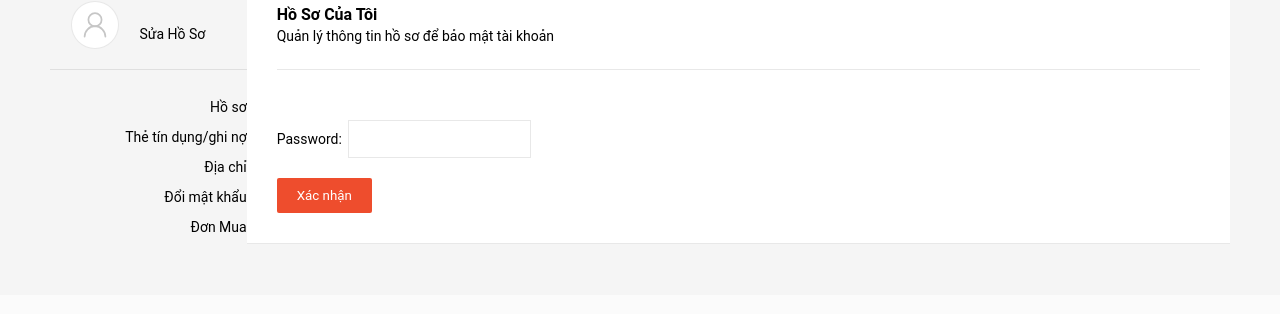
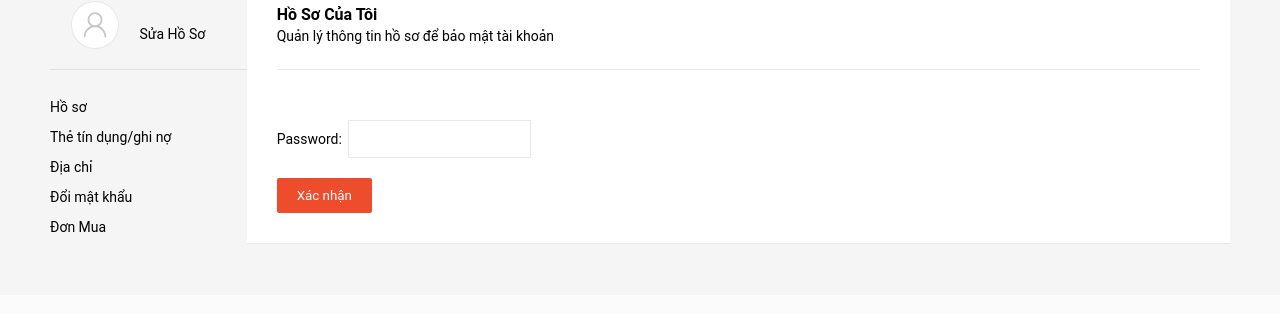
Before and after one commit to tungbach92/shoppe_nextjs, a Next.js app: page /account/email in a window 1280 px wide. Shown: the part 162-476 px from the top of the page. Built offline with nearby package versions, Linux system fonts and the light colour scheme; no server answers; the database is empty.

Commit message:
fix responsive acc and menu

```diff
--- a/src/components/Account/AccountMenu.tsx
+++ b/src/components/Account/AccountMenu.tsx
@@ -59,7 +59,7 @@ export default function AccountMenu({user}: Props) {
           Sửa Hồ Sơ
         </Link>
       </div>}
-      <div className="user-profile__category text-right">
+      <div className={`user-profile__category ${xsBreakpointMatches && 'text-right'}`}>
         {/* <div className="user-profile__my-user">Tài Khoản Của Tôi</div> */}
         <NavLink exact={true} href="/account/profile" className="user-profile__my-info" onClick={handleClose} replace>
           Hồ sơ
--- a/src/sass/_main.scss
+++ b/src/sass/_main.scss
@@ -3412,7 +3412,9 @@ header {
   align-items: center;
   justify-content: space-between;
   @include mobile {
-    justify-content: space-around;
+    gap: 4rem;
+    flex-wrap: wrap;
+    justify-content: center;
   }
 }
 
@@ -4012,6 +4014,9 @@ header {
   align-items: center;
   justify-content: space-between;
   font-size: 1.4rem;
+  @include mobile {
+    flex-wrap: wrap;
+  }
 }
 
 .payment-profile__payment-empty {
```
